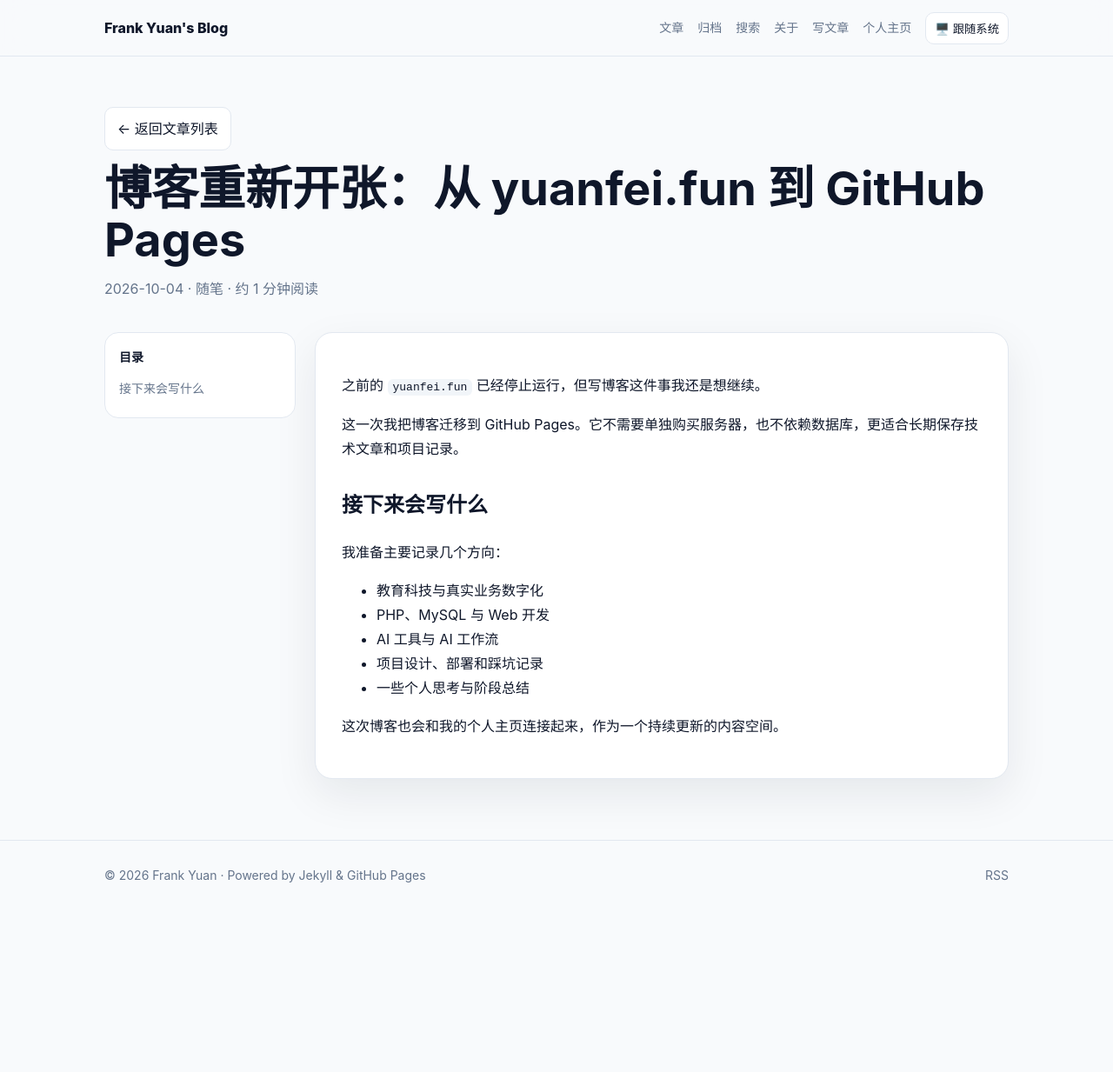
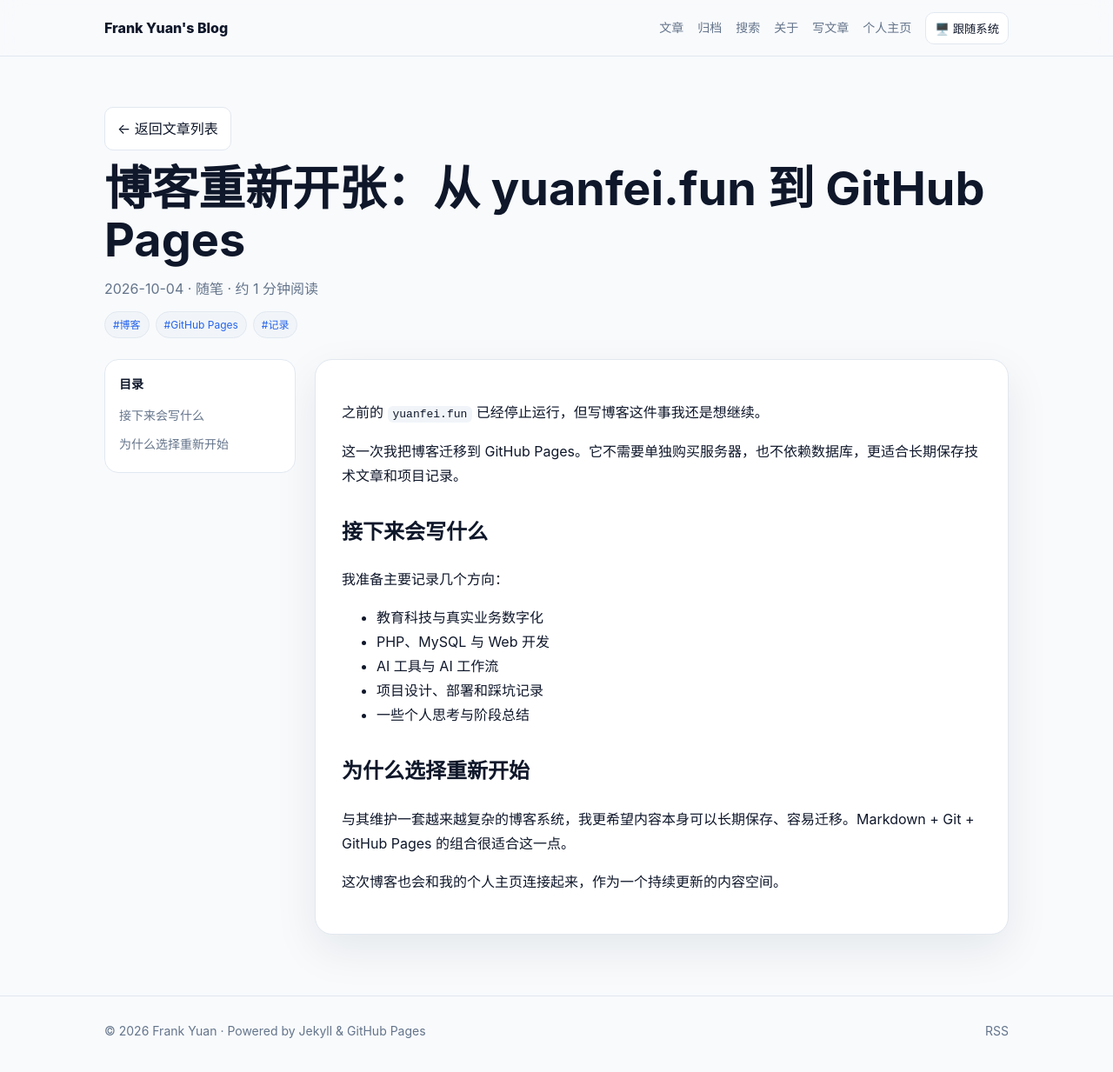
Before and after one commit to SinceJack/blog, a Jekyll site: the page built from _posts/2026-10-04-hello-blog.md, in a window 1280 px wide and 1239 px high. Shown: the top 1233 px of the window at 87% size. Built offline with Jekyll 4.4.1, drawn with Linux system fonts in a browser that asks for light colours.

Commit message:
Add tags to welcome post

```diff
--- a/_posts/2026-10-04-hello-blog.md
+++ b/_posts/2026-10-04-hello-blog.md
@@ -3,6 +3,7 @@ layout: post
 title: "博客重新开张：从 yuanfei.fun 到 GitHub Pages"
 date: 2026-10-04 12:00:00 +0800
 category: 随笔
+tags: ["博客", "GitHub Pages", "记录"]
 description: "为什么重新把博客放到 GitHub Pages，以及接下来我准备在这里持续记录什么。"
 ---
 
@@ -20,4 +21,8 @@ description: "为什么重新把博客放到 GitHub Pages，以及接下来我
 - 项目设计、部署和踩坑记录
 - 一些个人思考与阶段总结
 
+## 为什么选择重新开始
+
+与其维护一套越来越复杂的博客系统，我更希望内容本身可以长期保存、容易迁移。Markdown + Git + GitHub Pages 的组合很适合这一点。
+
 这次博客也会和我的个人主页连接起来，作为一个持续更新的内容空间。
```
